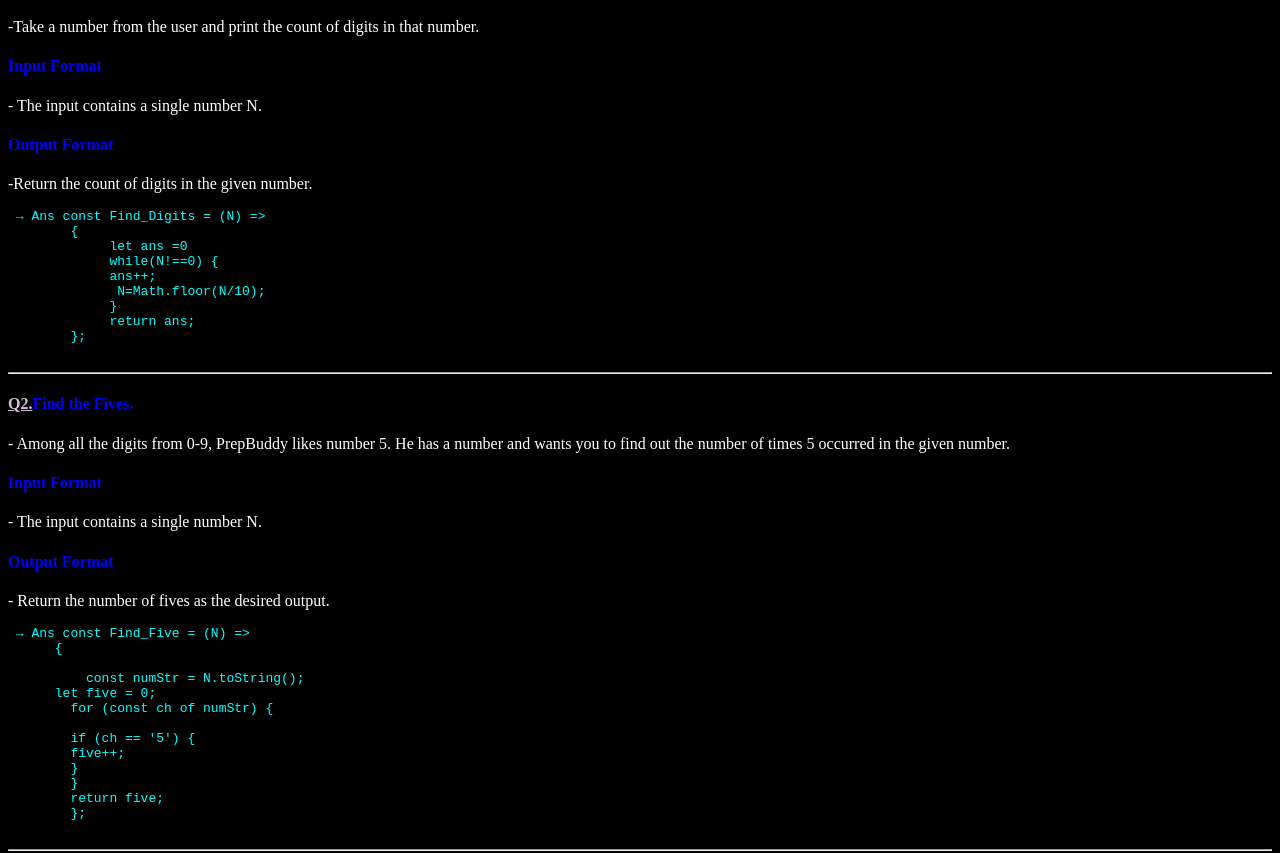
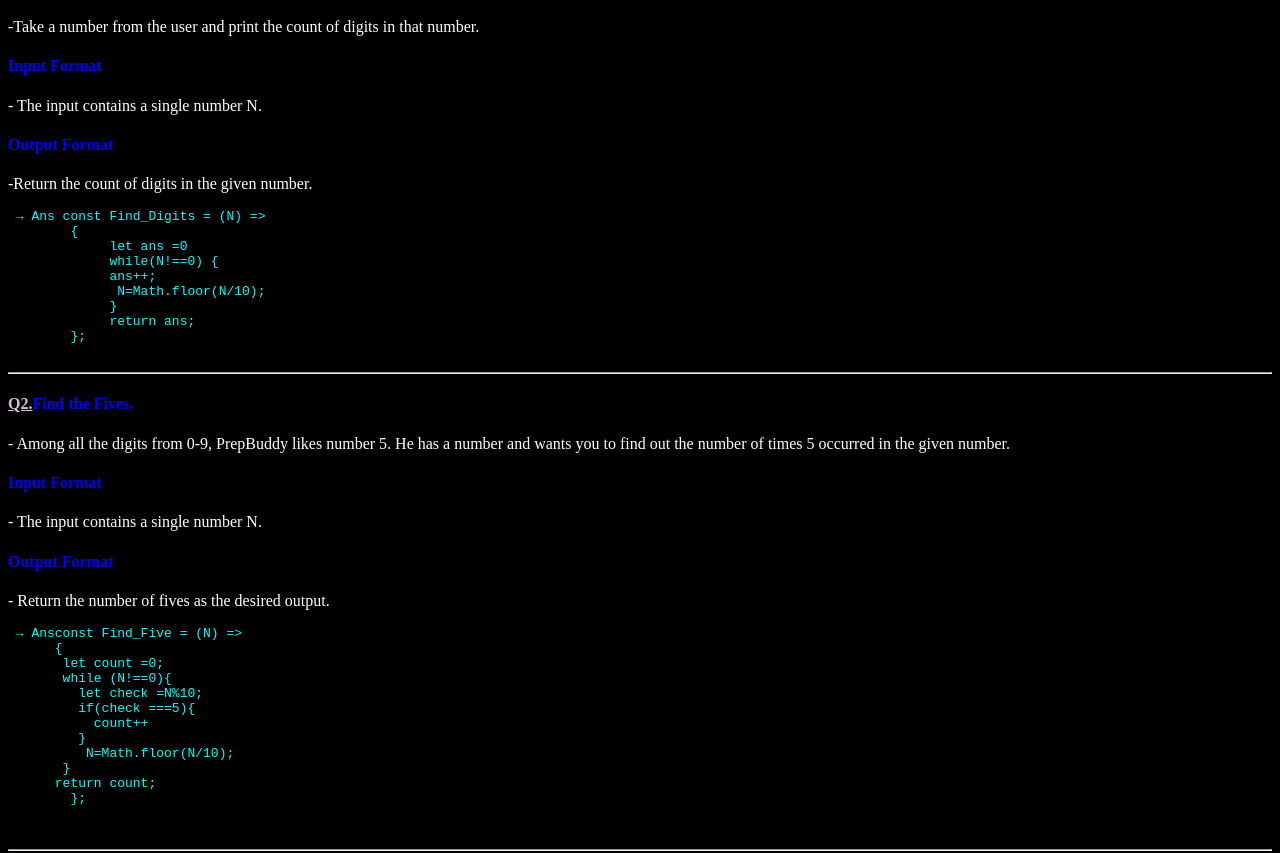
Before and after one commit to Altamash9146/JS-HANDSON-3, a plain HTML site: page index.html in a window 1280 px wide. Shown: the part 101-954 px from the top of the page. Drawn offline with Linux system fonts and the light colour scheme.

Commit message:
COMPLETED

```diff
--- a/index.html
+++ b/index.html
@@ -35,19 +35,19 @@
     <p> - The input contains a single number N.</p>
     <h4>Output Format</h4>
     <p> - Return the number of fives as the desired output.</p>
-    <pre> → Ans const Find_Five = (N) =>
+    <pre> → Ansconst Find_Five = (N) =>
       {
+       let count =0;
+       while (N!==0){
+         let check =N%10;
+         if(check ===5){
+           count++
+         }
+          N=Math.floor(N/10);
+       }
+      return count;
+        };
 
-          const numStr = N.toString();
-      let five = 0;
-        for (const ch of numStr) {
-
-        if (ch == '5') {
-        five++;
-        }
-        }
-        return five;
-        };
  </pre>
     <hr>
 
```
